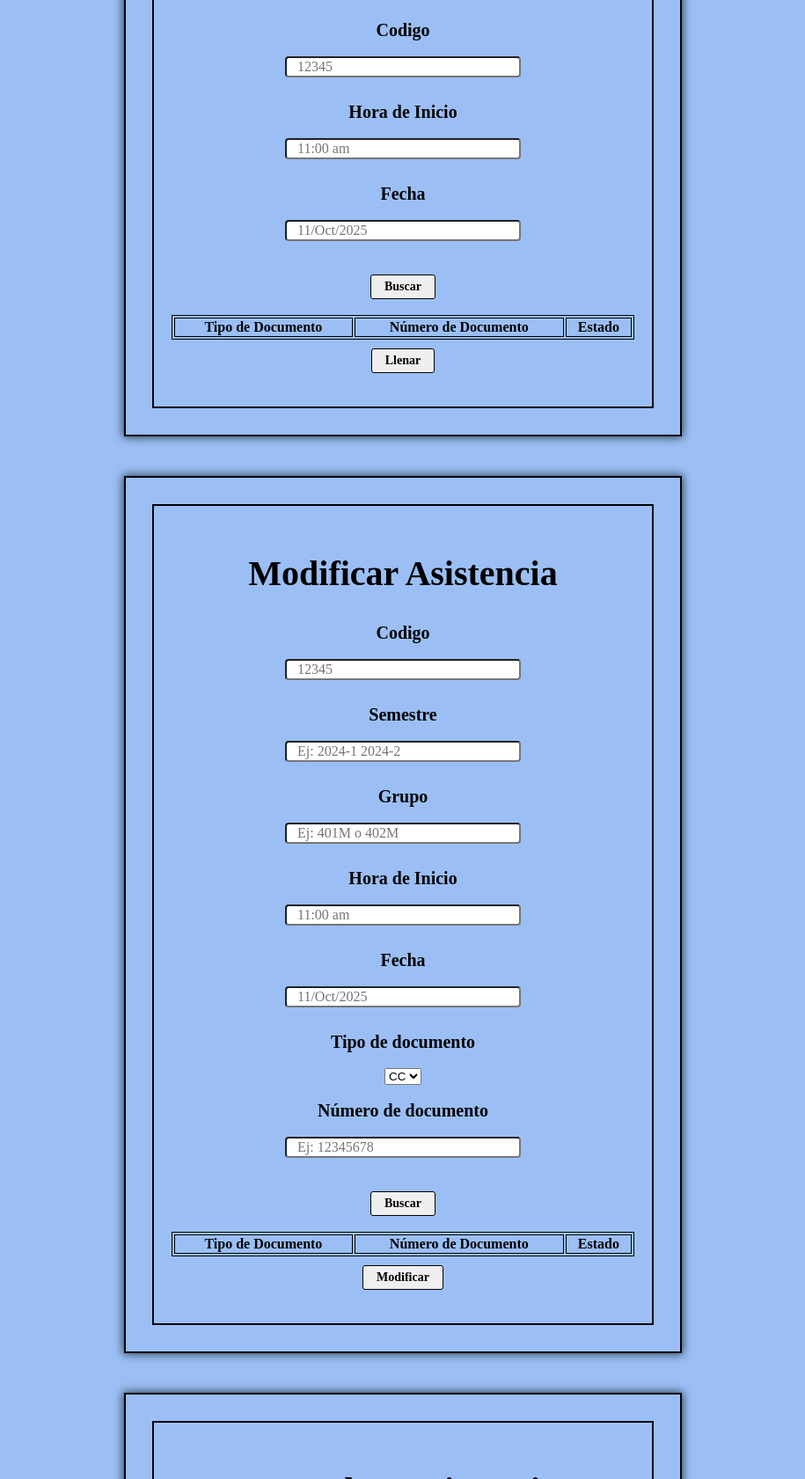
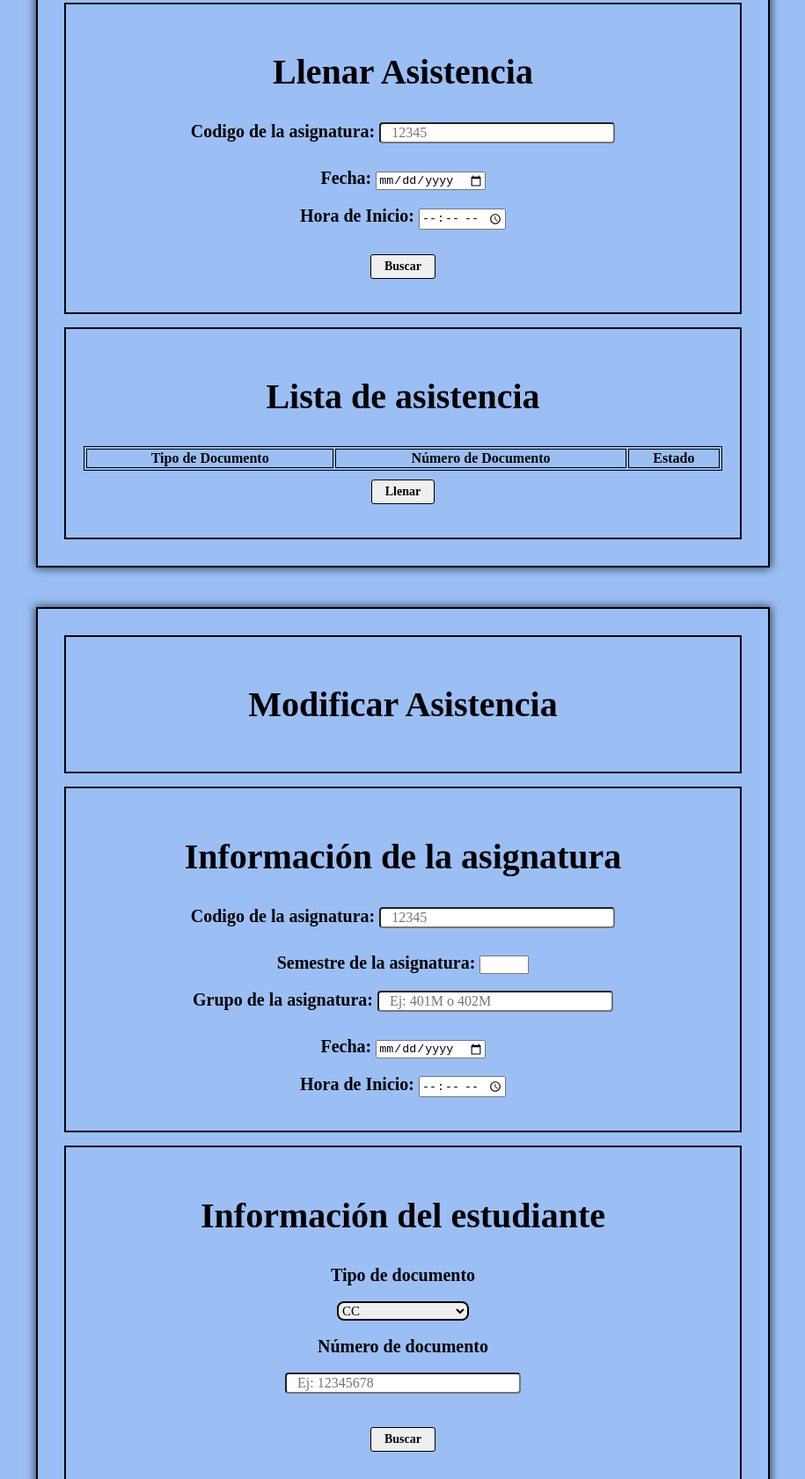
Before and after one commit to DanielEcm25/Sistema-de-asistencias_HCJ, a plain HTML site: page Frontend/asistencias.html in a window 1280 px wide. Shown: the part 1119-2800 px from the top of the page at 88% size, without its empty margins (182-1097 px from the left). Drawn offline with Linux system fonts and the light colour scheme.

Commit message:
Arreglos asignaturas y asistencias html y css

```diff
--- a/Frontend/asistencias.html
+++ b/Frontend/asistencias.html
@@ -16,20 +16,26 @@
     <form>
         <fieldset>
             <h2>Crear lista de asistencias</h2>
-            <label for="semestre">Semestre</label><br><br>
-            <input type="text" id="semestrecrear" placeholder="Ej: 2024-1 2024-2" required autocomplete="off">
+        </fieldset>
+        <fieldset>
+            <h2>Información de la asignatura</h2>
+            <label for="semestre">Semestre de la asignatura: </label>
+            <input type="number" id="semestrecrear" min="1" max="99" required oninput="this.value = this.value.slice(0, 2)">
             <br><br>
-            <label for="grupo">Grupo</label><br><br>
+            <label for="grupo">Grupo de la asignatura:</label>
             <input type="text" id="grupocrear" placeholder="Ej: 401M o 402M" required autocomplete="off">
             <br><br>
-            <label for="codigo">Codigo</label><br><br>
+            <label for="codigo">Codigo de la asignatura:</label>
             <input type="text" id="codigocrear" placeholder="12345" required autocomplete="off">
             <br><br>
-            <label for="fecha">Fecha</label><br><br>
-            <input type="text" id="fechacrear" placeholder="11/Oct/2025" required autocomplete="off">
+        </fieldset>
+        <fieldset>
+            <h2>Datos de la lista</h2>
+            <label for="fecha">Fecha: </label>
+            <input type="date" id="fechacrear" required autocomplete="off">
             <br><br>
-            <label for="Horadeinicio">Hora de Inicio</label><br><br>
-            <input type="text" id="horainicrear" placeholder="11:00 am" required autocomplete="off">
+            <label for="Horadeinicio">Hora de Inicio: </label>
+            <input type="time" id="horainicrear" required autocomplete="off">
             <br><br>
             <input type="submit" value="Crear" id="crearLista" onclick="crearlista(event)">
         </fieldset>
@@ -37,17 +43,20 @@
     <form>
         <fieldset>
             <h2>Llenar Asistencia</h2>
-            <label for="codigo">Codigo</label><br><br>
+            <label for="codigo">Codigo de la asignatura: </label>
             <input type="text" id="codigollenar" placeholder="12345" required autocomplete="off">
             <br><br>
-            <label for="Horadeinicio">Hora de Inicio</label><br><br>
-            <input type="text" id="horainillenar" placeholder="11:00 am" required autocomplete="off">
+            <label for="fecha">Fecha: </label>
+            <input type="date" id="fechallenar" required autocomplete="off">
             <br><br>
-            <label for="fecha">Fecha</label><br><br>
-            <input type="text" id="fechallenar" placeholder="11/Oct/2025" required autocomplete="off">
+            <label for="Horadeinicio">Hora de Inicio: </label>
+            <input type="time" id="horainillenar" required autocomplete="off">
             <br><br>
             <input type="submit" value="Buscar" id="buscarlista" onclick="buscarlista(event)">
             <br><br>
+        </fieldset>
+        <fieldset>
+            <h2>Lista de asistencia</h2>
             <div id="contenedor-lista">
                 <table id="tablaAsisLlenar">
                     <thead>
@@ -68,21 +77,27 @@
     <form>
         <fieldset>
             <h2>Modificar Asistencia</h2>
-            <label for="codigo">Codigo</label><br><br>
+        </fieldset>
+        <fieldset>
+            <h2>Información de la asignatura</h2>
+            <label for="codigo">Codigo de la asignatura: </label>
             <input type="text" id="codigomod" placeholder="12345" required autocomplete="off">
             <br><br>
-            <label for="semestre">Semestre</label><br><br>
-            <input type="text" id="semestremod" placeholder="Ej: 2024-1 2024-2" required autocomplete="off">
+            <label for="semestre">Semestre de la asignatura: </label>
+            <input type="number" id="Semestremod" min="1" max="99" required oninput="this.value = this.value.slice(0, 2)">
             <br><br>
-            <label for="grupo">Grupo</label><br><br>
+            <label for="grupo">Grupo de la asignatura: </label>
             <input type="text" id="grupomod" placeholder="Ej: 401M o 402M" required autocomplete="off">
             <br><br>
-            <label for="Horadeinicio">Hora de Inicio</label><br><br>
-            <input type="text" id="horainimod" placeholder="11:00 am" required autocomplete="off">
+            <label for="fecha">Fecha: </label>
+            <input type="date" id="fechamod" required autocomplete="off">
             <br><br>
-            <label for="fecha">Fecha</label><br><br>
-            <input type="text" id="fechamod" placeholder="11/Oct/2025" required autocomplete="off">
+            <label for="Horadeinicio">Hora de Inicio: </label>
+            <input type="time" id="horainimod" required autocomplete="off">
             <br><br>
+        </fieldset>
+        <fieldset>
+            <h2>Información del estudiante</h2>
             <label for="tipoDocEst">Tipo de documento</label><br><br>
             <select>
                 <option>CC</option>
@@ -94,6 +109,9 @@
             <br><br>
             <input type="submit" value="Buscar" id="buscarlista" onclick="buscarlista(event)">
             <br><br>
+        </fieldset>
+        <fieldset>
+            <h2>Asistencia a modificar</h2>
             <div id="lista_modificar">
                 <table id="tablaAsisMod">
                     <thead>
@@ -114,23 +132,32 @@
     <form>
         <fieldset>
             <h2>Consultar Asistencia</h2>
-            <label for="codigo">Codigo</label><br><br>
+        </fieldset>
+        <fieldset>
+            <h2>Información de la asignatura</h2>
+            <label for="codigo">Codigo de la asignatura: </label><br><br>
             <input type="text" id="codigocon" placeholder="12345" required autocomplete="off">
             <br><br>
-            <label for="semestre">Semestre</label><br><br>
+            <label for="semestre">Semestre de la asignatura: </label><br><br>
             <input type="text" id="semestrecon" placeholder="Ej: 2024-1 2024-2" required autocomplete="off">
             <br><br>
-            <label for="grupo">Grupo</label><br><br>
+            <label for="grupo">Grupo de la asignatura: </label><br><br>
             <input type="text" id="grupocon" placeholder="Ej: 401M o 402M" required autocomplete="off">
             <br><br>
-            <label for="Horadeinicio">Hora de Inicio</label><br><br>
-            <input type="text" id="horainicon" placeholder="11:00 am" required autocomplete="off">
+        </fieldset>
+        <fieldset>
+            <h2>Datos de la lista</h2>
+            <label for="Horadeinicio">Hora de Inicio: </label><br><br>
+            <input type="date" id="horainicon" required autocomplete="off">
             <br><br>
-            <label for="fecha">Fecha</label><br><br>
-            <input type="text" id="fechacon" placeholder="11/Oct/2025" required autocomplete="off">
+            <label for="fecha">Fecha: </label><br><br>
+            <input type="time" id="fechacon" required autocomplete="off">
             <br><br>
             <input type="submit" value="consultar" id="consultarAsistencia" onclick="consultarAsistencia(event)">
             <br><br>
+        </fieldset>
+        <fieldset>
+            <h2>Lista de asistencia</h2>
             <div id="lista_consultar">
                 <table id="tablaAsisCon">
                     <thead>
--- a/estilos css/asignaturas.css
+++ b/estilos css/asignaturas.css
@@ -35,8 +35,9 @@ form {
     text-align: center;
     margin: auto;
     border: 2px solid black;
-    max-width: 600px;
+    max-width: 800px;
     margin-top: 45px;
+    margin-bottom: 40px;
     padding: 15px;
     box-shadow: 0px 0px 10px 1px #011b;
 }
--- a/estilos css/asistencias.css
+++ b/estilos css/asistencias.css
@@ -35,8 +35,9 @@ form {
     text-align: center;
     margin: auto;
     border: 2px solid black;
-    max-width: 600px;
+    max-width: 800px;
     margin-top: 45px;
+    margin-bottom: 40px;
     padding: 15px;
     box-shadow: 0px 0px 10px 1px #011b;
 }
@@ -79,3 +80,10 @@ table{
 th{
     border: 1px solid black;
 }
+select{
+    font-family: 'Times New Roman', Times, serif;
+    font-size: 15px;
+    width: 150px;
+    border: 2px solid black;
+    border-radius: 8px;
+}
```
Also changed, not shown: Frontend/asignaturas.html (+16 -14 lines).
